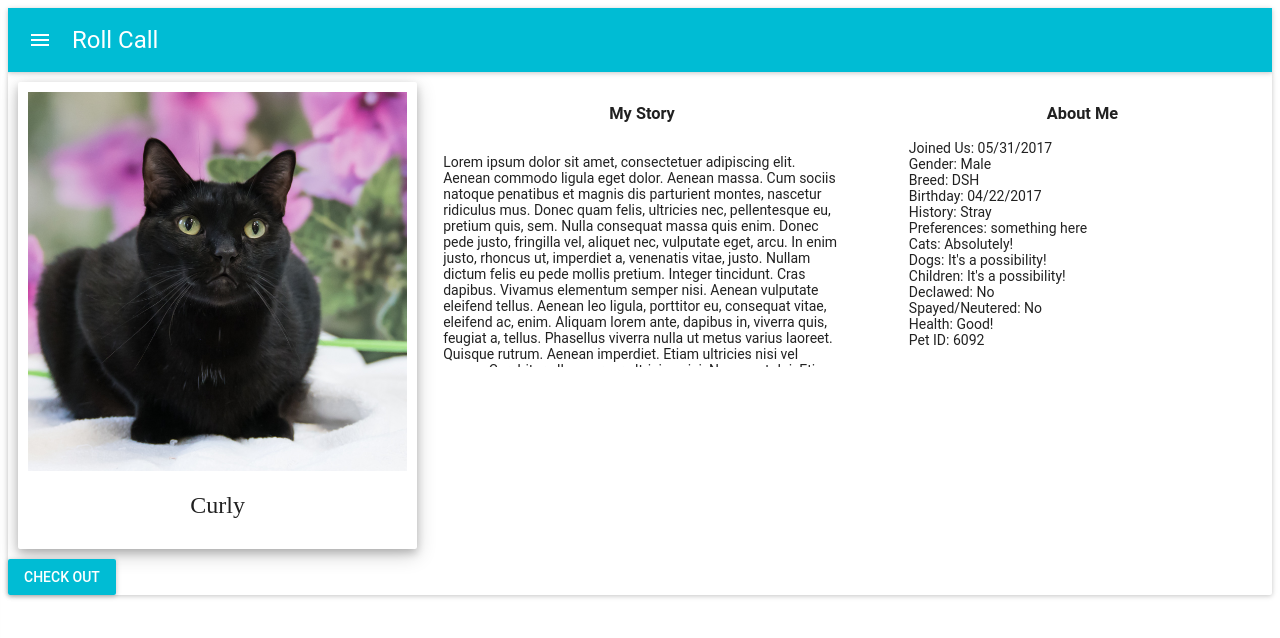
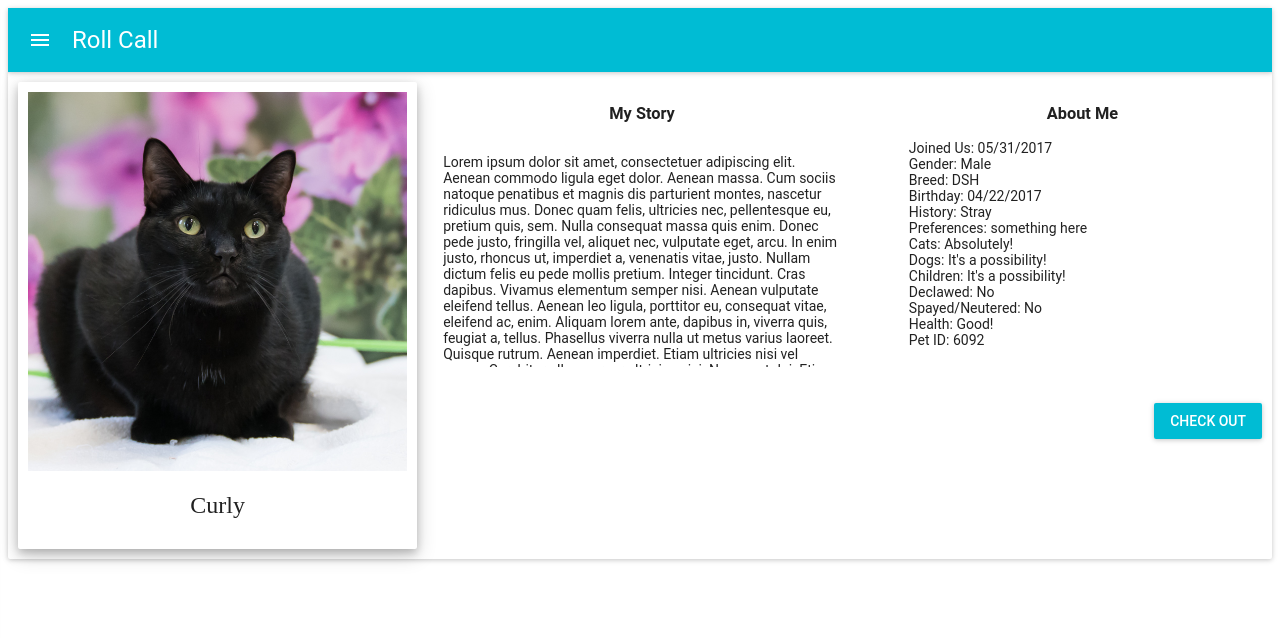
Before and after one commit to LyDawei/RollCall, a React (Create React App) app: page / in a window 1280 px wide. Shown: the top 638 px of the page. Built offline with nearby package versions, Linux system fonts and the light colour scheme.

Commit message:
Style changes and Check Out button functionality

```diff
--- a/src/components/AnimalStory.css
+++ b/src/components/AnimalStory.css
@@ -7,4 +7,5 @@
 .story-wrapper{
     height: 227px;
     overflow-y: scroll;
+    text-align: text-top;
 }
--- /dev/null
+++ b/src/components/CheckOutDialog.css
@@ -0,0 +1,4 @@
+.checkout-button{
+    float: right;
+    margin: 10px;
+}
--- a/src/components/CheckOutButton.jsx
+++ b/src/components/CheckOutDialog.jsx
@@ -1,11 +1,11 @@
 import React, { Component } from 'react';
 import RaisedButton from 'material-ui/RaisedButton';
+import './CheckOutDialog.css';
 
-
-export default class CheckOutButton extends Component {
+export default class CheckOutDialog extends Component {
   render() {
     return (
-      <div>
+      <div class="checkout-button">
         <RaisedButton primary={true} label='Check Out' />
       </div>
     );
--- /dev/null
+++ b/src/components/KennelCard.css
@@ -0,0 +1,3 @@
+.kennel-card{
+    display: inline-block;
+}
--- a/src/components/KennelCard.jsx
+++ b/src/components/KennelCard.jsx
@@ -2,28 +2,19 @@ import React, { Component } from 'react';
 import { Card, CardText } from 'material-ui/Card';
 import AnimalInfo from './AnimalInfo';
 import AnimalStory from './AnimalStory';
-import CheckOutButton from './CheckOutButton';
+import CheckOutDialog from './CheckOutDialog';
 import Polaroid from './Polaroid';
-
-var cardStyle = {
-  width: '100%',
-  float: 'left',
-  backgroundColor: '#f6f7f9'
-};
+import './KennelCard.css';
 
 class KennelCard extends Component {
   render() {
     return (
-      <div>
-        <Card>
-          <div style={{ display: 'table' }}>
-            <Polaroid />
-            <AnimalStory />
-            <AnimalInfo />
-          </div>
-          <CheckOutButton />
-        </Card>
-      </div>
+      <Card class="kennel-card">
+        <Polaroid />
+        <AnimalStory />
+        <AnimalInfo />
+        <CheckOutDialog />
+      </Card>
     );
   }
 }
```
